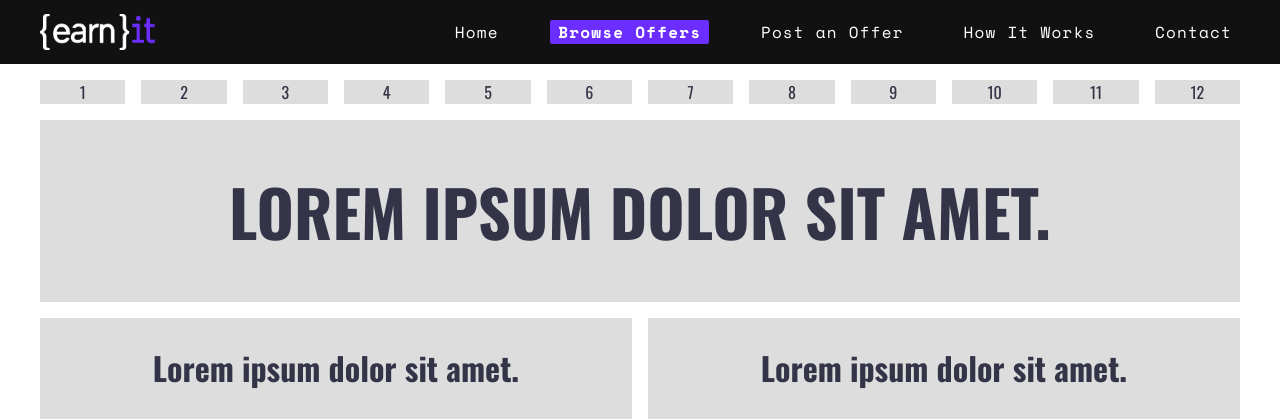
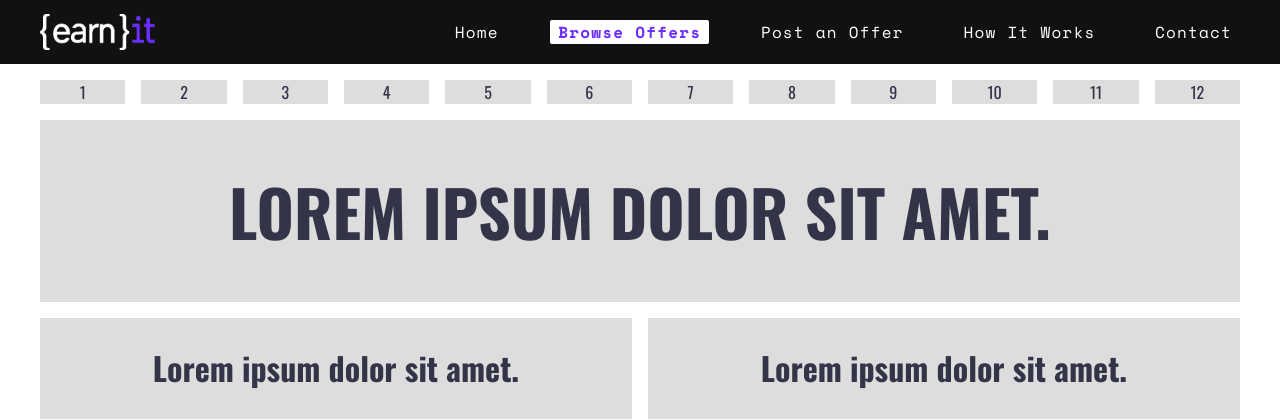
Before and after one commit to myelonka/earnit, a PHP site: page / in a window 1280 px wide, with the pointer over the restyled element. Shown: the top 420 px of the page. Run offline with PHP 8.4, Linux system fonts and the light colour scheme.

Commit message:
header / nav / button style
changed button style for nav and fixed some issues

```diff
--- a/main.css
+++ b/main.css
@@ -225,6 +225,8 @@ p {
 
 #alt-link:hover {
 	font-weight: 700;
+	background-color: #fff;
+	color: #6B2EFF;
 }
 
 .helper {
@@ -244,6 +246,7 @@ p {
 	.page-container {
         max-width: 33.75rem;
   }
+
 }
 
 @media only screen and (min-width: 45em) {  /* 720px - TABLET */
```
Also changed, not shown: 1 other file.
